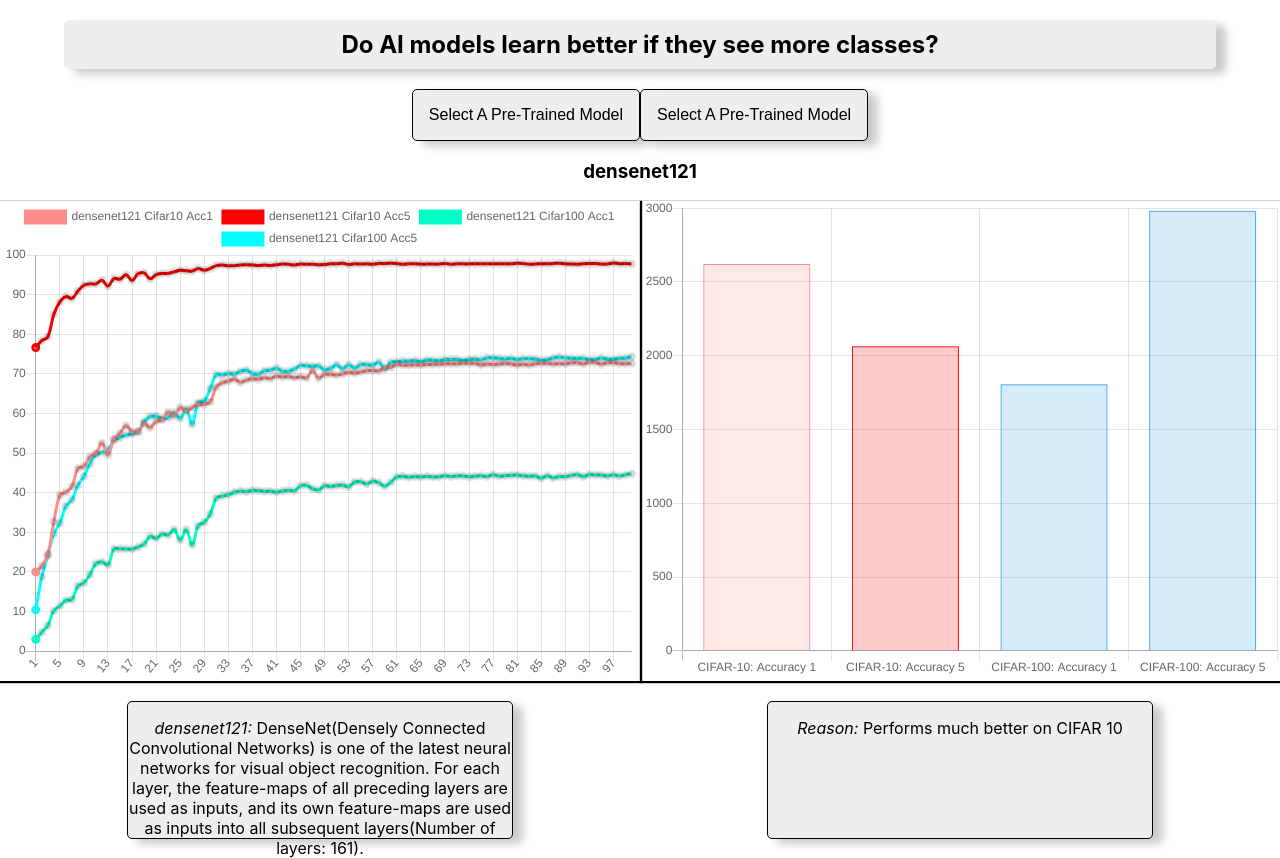
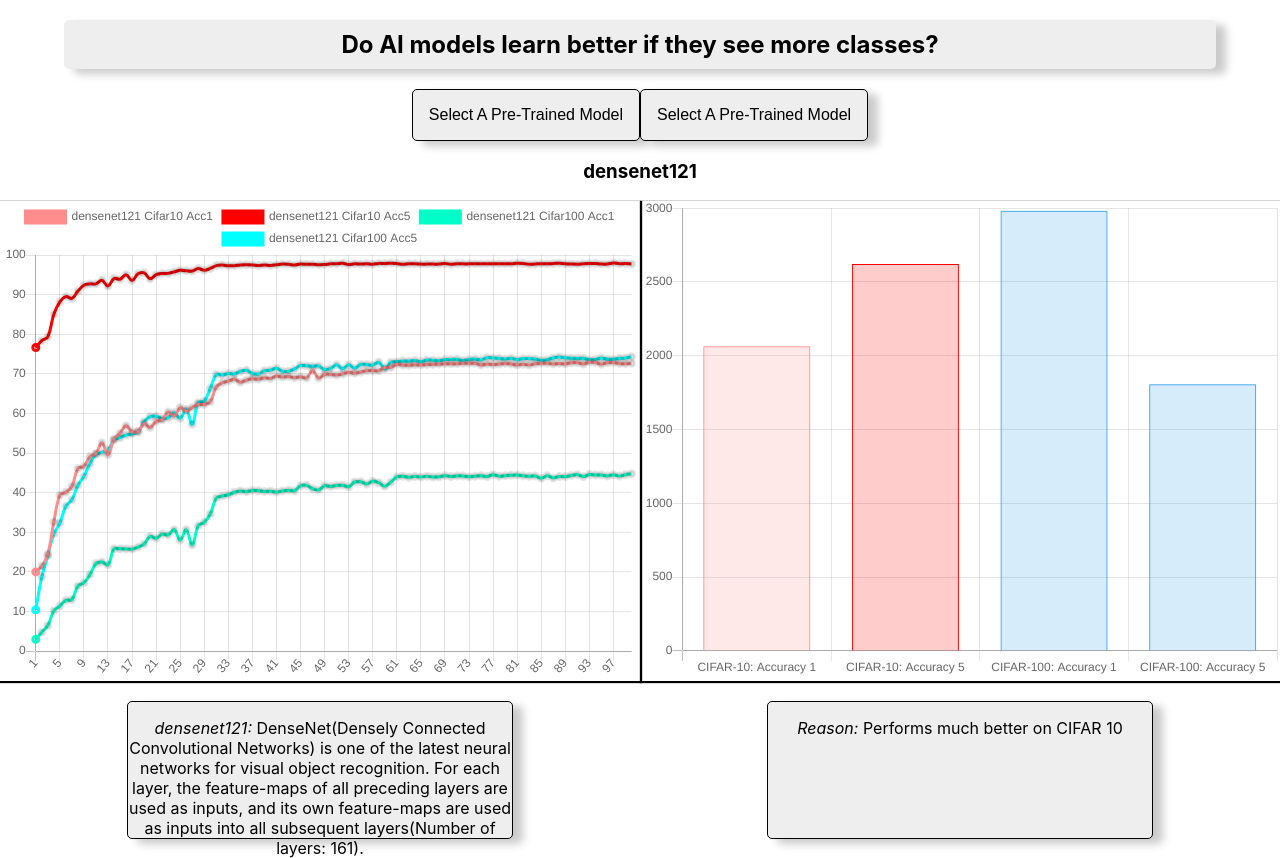
Before and after one commit to morawi/DoAI, a React (Create React App) app in the folder result-visualization/: page / in a window 1280 px wide. Built offline with nearby package versions, Linux system fonts and the light colour scheme.

Commit message:
Updated T-Test graph

```diff
--- a/result-visualization/src/graphs.js
+++ b/result-visualization/src/graphs.js
@@ -26,7 +26,7 @@ var cifar10_acc1 = data.trained.densenet121.cifar10.acc_1;
 var cifar10_acc5 = data.trained.densenet121.cifar10.acc_5;
 var cifar100_acc1 = data.trained.densenet121.cifar100.acc_1;
 var cifar100_acc5 = data.trained.densenet121.cifar100.acc_5;
-var t_test_vals = [data.trained.densenet121.cifar10.t_test[0],data.trained.densenet121.cifar10.t_test[1],data.trained.densenet121.cifar100.t_test[0], data.trained.densenet121.cifar100.t_test[1]]; //first 2 elements for cifar10, 3rd and 4th for cifar 100
+var t_test_vals = [data.trained.densenet121.cifar10.t_test[1],data.trained.densenet121.cifar10.t_test[0],data.trained.densenet121.cifar100.t_test[1], data.trained.densenet121.cifar100.t_test[0]]; //first 2 elements for cifar10, 3rd and 4th for cifar 100
 //console.log(t_test_vals);
 var model_name = "densenet121";
 export default class GraphBox extends Component {
```
